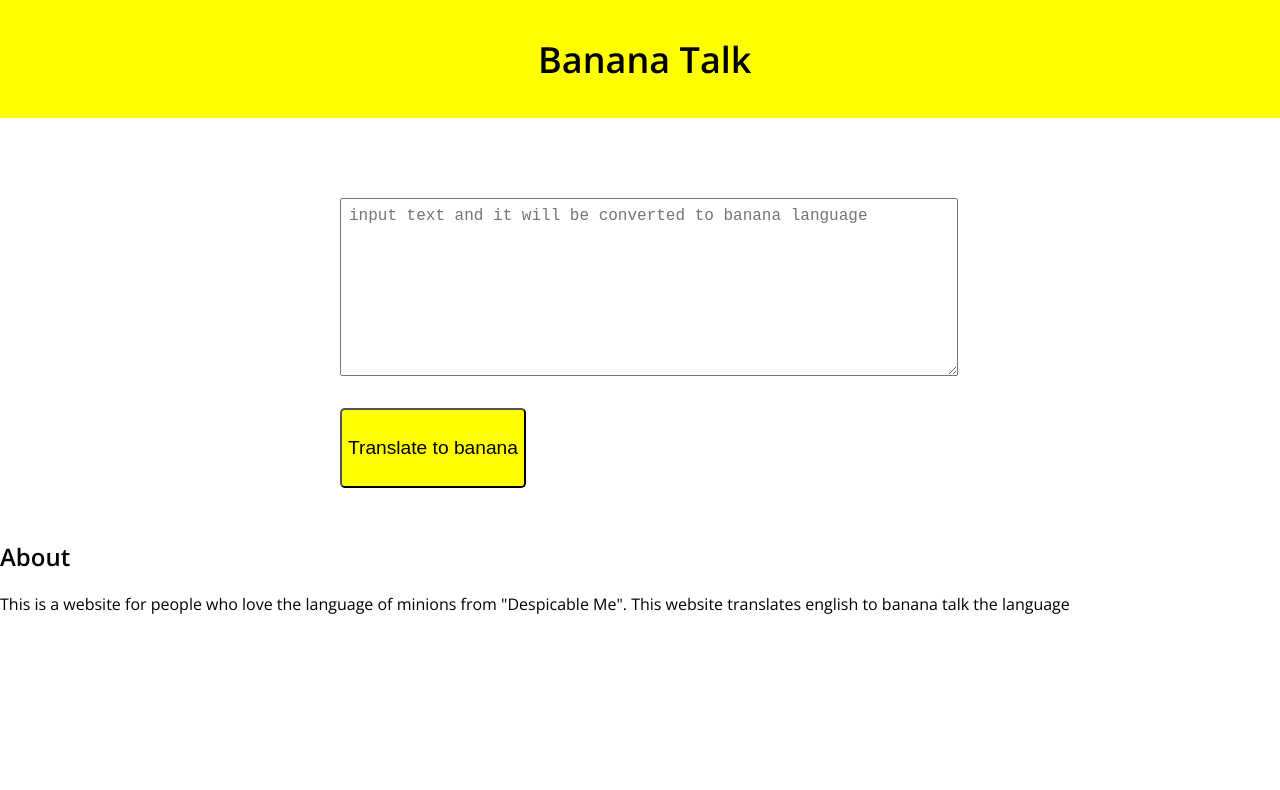
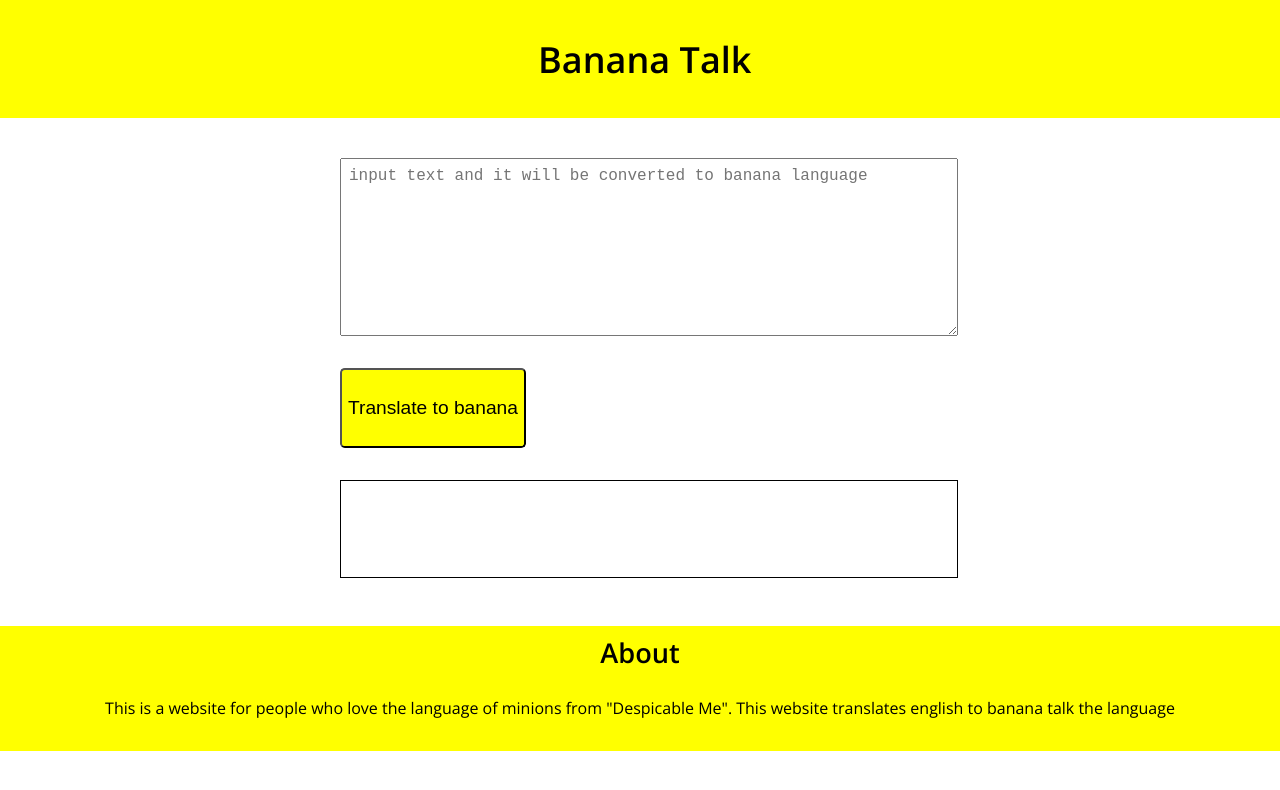
Before and after one commit to mohammed-nooh/banana-speak, a plain HTML site: page index.html in a window 1280 px wide. Drawn offline with nearby package versions, Linux system fonts and the light colour scheme.

Commit message:
updated CSS
completed layout of website

```diff
--- a/index.html
+++ b/index.html
@@ -24,8 +24,8 @@
 </main>
 
 <footer id="footer">
-    <h2>About</h2>
-    <p>
+    <h2 class="footer-head"> About</h2>
+    <p class="footer-para">
         This is a website for people who love the language of minions from "Despicable Me".
         This website translates english to banana talk the language
 
--- a/styles.css
+++ b/styles.css
@@ -5,6 +5,7 @@
 body{
     margin:0;
     font-family: 'Open Sans', sans-serif;
+
 }
 
 /* NAV BAR  */
@@ -15,7 +16,7 @@ body{
     text-align: center;
     font-size:1.5rem;
     padding:0.3rem;
-    margin-bottom: 5rem;
+    margin-bottom: 2.5rem;
 
 }
 
@@ -46,3 +47,38 @@ main{
     font-size:larger;
     margin:2rem 0rem;
 }
+
+#output-box{
+    width:100%;
+    min-height:10vh;
+    border:1px solid black;
+    display: block;
+    font-size:large;
+    padding:0.5rem;
+    overflow: auto;
+}
+
+
+/* text area and translation part over  */
+
+/* footer area  */
+
+#footer{
+    background-color: yellow;
+    width:100%;
+    text-align: center;
+    margin-top: 3rem;
+
+}
+
+.footer-head{
+    font-size:1.7rem;
+
+    padding-top:0.5rem;
+}
+
+.footer-para{
+    padding:0.2rem 1rem;
+    padding-bottom: 2rem;
+
+}
```
